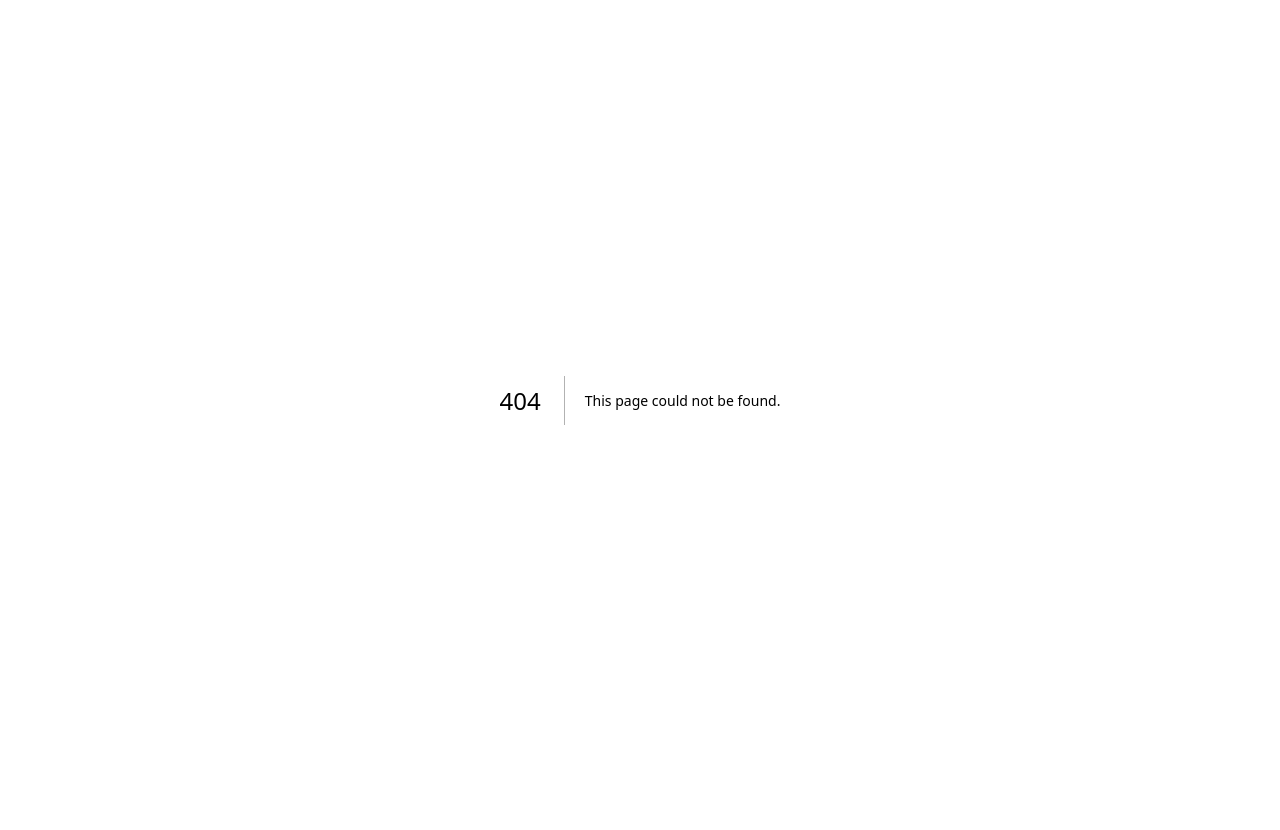
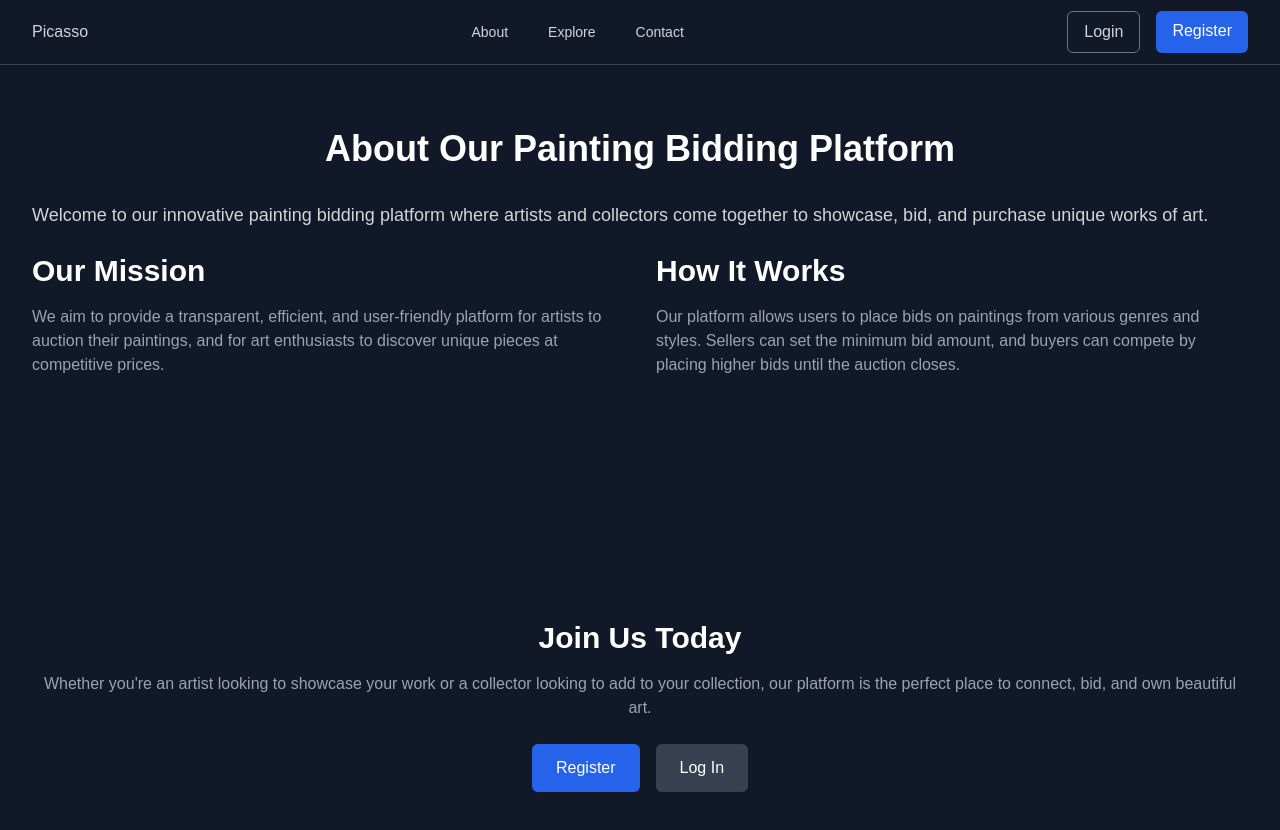
Before and after one commit to PicassoV2/picasso_frontend_next, a Next.js app: page /about in a window 1280 px wide. Before the commit this address had no page. Shown: the top 830 px of the page. Before the commit the page ends 800 px from the top, so only its background shows below. Built offline with nearby package versions, Linux system fonts and the light colour scheme.

Commit message:
navbar
impliment about page and navbar

```diff
--- a/components/LandingPage/Herosection.js
+++ b/components/LandingPage/Herosection.js
@@ -1,4 +1,5 @@
 import React, { useState } from 'react';
+import Navbar from '../navbar';
 
 const HomePage = () => {
   const [showModal, setShowModal] = useState(false);
@@ -14,6 +15,7 @@ const HomePage = () => {
 
   return (
     <div className="bg-gray-900 text-white min-h-screen">
+       <Navbar/>
       {/* Hero Section */}
       <section
         className="h-screen bg-cover bg-center flex flex-col justify-center items-center"
--- /dev/null
+++ b/components/Navbar.js
@@ -0,0 +1,95 @@
+'use client'
+
+import * as React from "react"
+import Link from "next/link"
+
+export default function Navbar() {
+  const [menuOpen, setMenuOpen] = React.useState(false)
+
+  return (
+    <nav className="bg-gray-900 border-b border-gray-700">
+      <div className="max-w-7xl mx-auto px-4 sm:px-6 lg:px-8">
+        <div className="flex items-center justify-between h-16">
+          {/* Logo */}
+          <Link href="/" className="flex-shrink-0">
+            {/* <img
+              className="h-8 w-auto"
+              src="/placeholder.svg?height=32&width=32"
+              alt="Logo"
+            /> */}
+            <h2 className="text-gray-300">Picasso</h2>
+          </Link>
+
+          {/* Menu toggle button for small screens */}
+          <button
+            className="md:hidden text-gray-300 hover:text-white focus:outline-none"
+            onClick={() => setMenuOpen(!menuOpen)}
+          >
+            <svg
+              className="h-6 w-6"
+              fill="none"
+              stroke="currentColor"
+              viewBox="0 0 24 24"
+              xmlns="http://www.w3.org/2000/svg"
+            >
+              <path
+                strokeLinecap="round"
+                strokeLinejoin="round"
+                strokeWidth="2"
+                d="M4 6h16M4 12h16M4 18h16"
+              ></path>
+            </svg>
+          </button>
+
+          {/* Navigation Links (Desktop) */}
+          <div className="hidden md:flex space-x-4">
+            <Link href="/about" className="text-gray-300 hover:text-white px-3 py-2 rounded-md text-sm font-medium">
+              About
+            </Link>
+            <Link href="/explore" className="text-gray-300 hover:text-white px-3 py-2 rounded-md text-sm font-medium">
+              Explore
+            </Link>
+            <Link href="/contact" className="text-gray-300 hover:text-white px-3 py-2 rounded-md text-sm font-medium">
+              Contact
+            </Link>
+          </div>
+
+          {/* Sign In and Sign Up Buttons (Desktop) */}
+          <div className="hidden md:flex space-x-4">
+            <Link href="/login" className="text-gray-300 hover:text-white border border-gray-500 px-4 py-2 rounded-md">
+              Login
+            </Link>
+            <Link href="/register" className="bg-blue-600 text-white px-4 py-2 rounded-md hover:bg-blue-700">
+              Register
+            </Link>
+          </div>
+        </div>
+
+        {/* Mobile Menu */}
+        {menuOpen && (
+          <div className="md:hidden">
+            <div className="space-y-1 px-2 pt-2 pb-3">
+              <Link href="/about" className="block text-gray-300 hover:text-white px-3 py-2 rounded-md text-base font-medium">
+                About
+              </Link>
+              <Link href="/explore" className="block text-gray-300 hover:text-white px-3 py-2 rounded-md text-base font-medium">
+                Explore
+              </Link>
+              <Link href="/contact" className="block text-gray-300 hover:text-white px-3 py-2 rounded-md text-base font-medium">
+                Contact
+              </Link>
+            </div>
+            <div className="px-2 pt-2 pb-3 space-y-1">
+              <Link href="/signup" className="w-full text-gray-300 hover:text-white border border-gray-500 px-4 py-2 rounded-md">
+                Sign Up
+              </Link>
+              <Link href="/signin" className="w-full bg-blue-600 text-white px-4 py-2 rounded-md hover:bg-blue-700">
+                Sign In
+              </Link>
+            </div>
+          </div>
+        )}
+      </div>
+    </nav>
+  )
+}
--- /dev/null
+++ b/pages/about.js
@@ -0,0 +1,50 @@
+'use client'
+
+import Navbar from '@/components/navbar'
+import React from 'react'
+
+export default function About() {
+  return (
+    <div className="bg-gray-900 text-white min-h-screen">
+      <Navbar />
+
+      <div className="max-w-7xl mx-auto px-4 sm:px-6 lg:px-8 py-16">
+        <h1 className="text-4xl font-bold text-center mb-8">About Our Painting Bidding Platform</h1>
+        <p className="text-lg text-gray-300 mb-6">
+          Welcome to our innovative painting bidding platform where artists and collectors come together to showcase, bid, and purchase unique works of art.
+        </p>
+
+        <div className="grid md:grid-cols-2 gap-8">
+          <div>
+            <h2 className="text-3xl font-semibold mb-4">Our Mission</h2>
+            <p className="text-gray-400">
+              We aim to provide a transparent, efficient, and user-friendly platform for artists to auction their paintings, and for art enthusiasts to discover unique pieces at competitive prices.
+            </p>
+          </div>
+
+          <div>
+            <h2 className="text-3xl font-semibold mb-4">How It Works</h2>
+            <p className="text-gray-400">
+              Our platform allows users to place bids on paintings from various genres and styles. Sellers can set the minimum bid amount, and buyers can compete by placing higher bids until the auction closes.
+            </p>
+          </div>
+        </div>
+
+        <div className="mt-[20%] mb-[20%] text-center">
+          <h2 className="text-3xl font-semibold mb-4">Join Us Today</h2>
+          <p className="text-gray-400 mb-6">
+            Whether you're an artist looking to showcase your work or a collector looking to add to your collection, our platform is the perfect place to connect, bid, and own beautiful art.
+          </p>
+          <div className="space-x-4">
+            <a href="/register" className="inline-block px-6 py-3 bg-blue-600 text-white rounded-md hover:bg-blue-700 transition-colors">
+              Register
+            </a>
+            <a href="/login" className="inline-block px-6 py-3 bg-gray-700 text-white rounded-md hover:bg-gray-600 transition-colors">
+              Log In
+            </a>
+          </div>
+        </div>
+      </div>
+    </div>
+  )
+}
--- /dev/null
+++ b/pages/explore.js
@@ -0,0 +1,12 @@
+import React from 'react'
+import Navbar from '@/components/navbar'
+
+function explor() {
+  return (
+    <div>
+      <Navbar/>
+    </div>
+  )
+}
+
+export default explor
--- a/pages/landingpage.js
+++ b/pages/landingpage.js
@@ -2,7 +2,9 @@ import React from 'react'
 import LandingPage from '@/components/LandingPage/LandingPage'
 function landingpage() {
   return (
+    <>
     <LandingPage/>
+    </>
   )
 }
 
--- a/pages/login.js
+++ b/pages/login.js
@@ -2,8 +2,10 @@ import React, { useState } from 'react';
 import axios from 'axios';
 import { useRouter } from 'next/router';
 import Loader from '../components/Loader';
+import Navbar from '@/components/navbar';
 
 function Login() {
+
   const [formData, setFormData] = useState({
     username: '',
     password: ''
@@ -35,7 +37,10 @@ function Login() {
   };
 
   return (
+    <>
+     <Navbar/>
     <div className="relative min-h-screen flex items-center justify-center bg-gray-900">
+
       {/* Background Video */}
       <video
         autoPlay
@@ -92,6 +97,7 @@ function Login() {
         </div>
       </form>
     </div>
+    </>
   );
 }
 
--- a/pages/register.js
+++ b/pages/register.js
@@ -1,5 +1,6 @@
 import React, { useState } from 'react';
 import axios from 'axios';
+import Navbar from '@/components/navbar';
 
 function Register() {
   const [formData, setFormData] = useState({
@@ -28,7 +29,11 @@ function Register() {
   };
 
   return (
+    <>
+     <Navbar/>
+
     <div className="relative min-h-screen flex items-center justify-center bg-gray-900">
+
       {/* Background Video */}
       <video
         autoPlay
@@ -97,6 +102,7 @@ function Register() {
         </div>
       </form>
     </div>
+    </>
   );
 }
 
```
